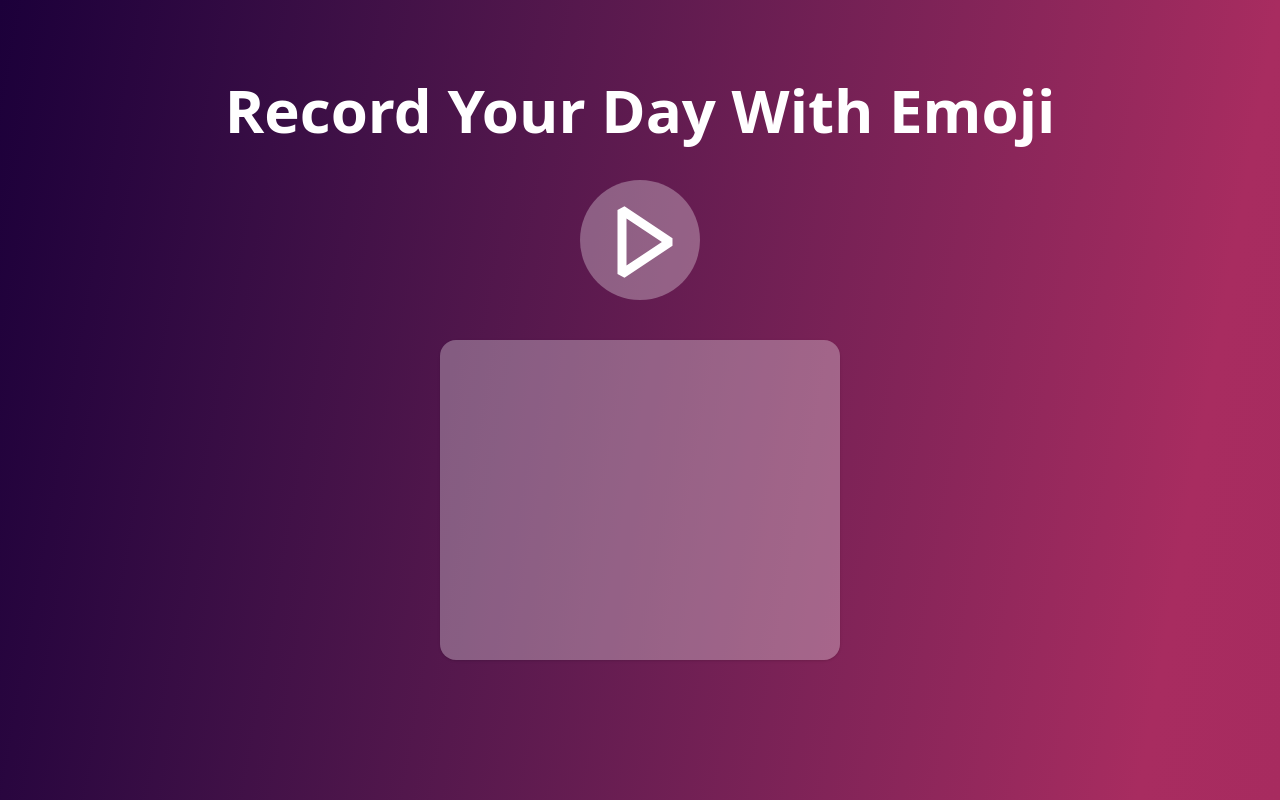
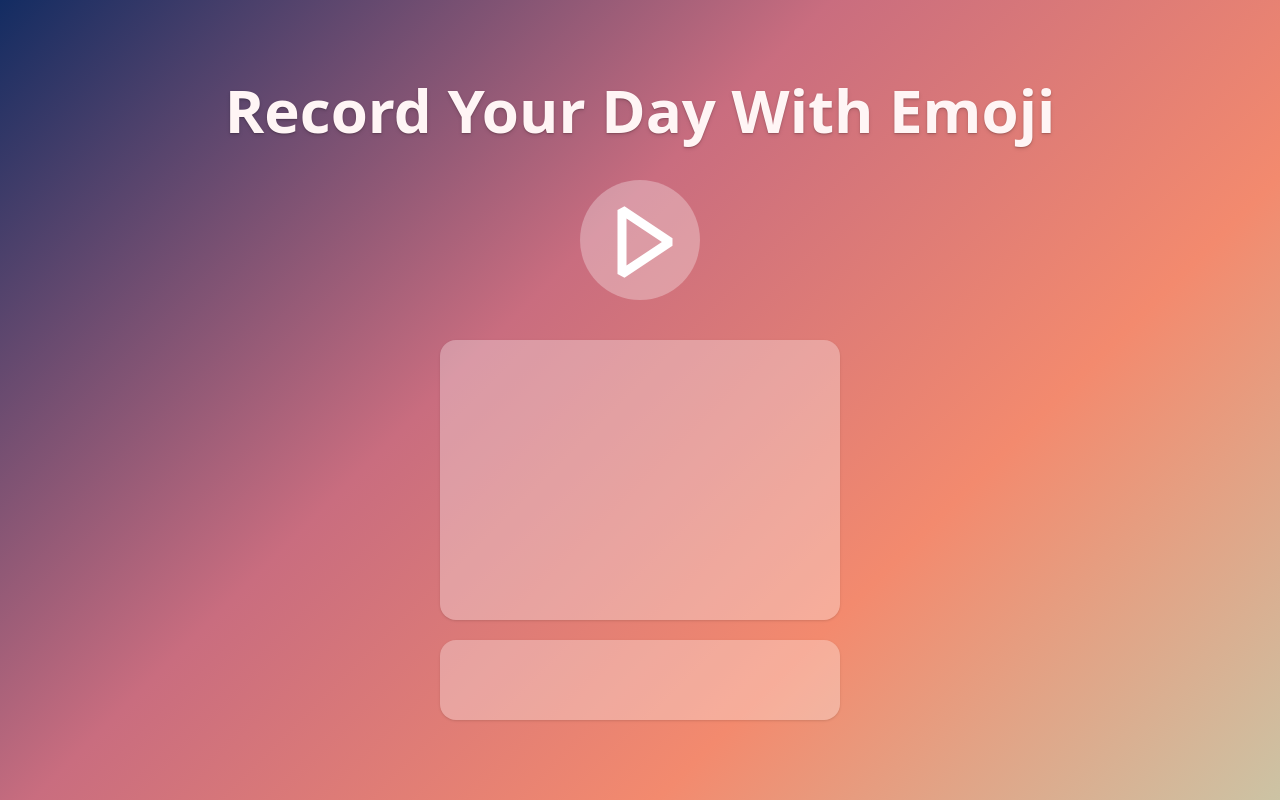
Before and after one commit to jyooDev/react_playground, a React (Vite) app in the folder stt-app/frontend/: page / in a window 1280 px wide. Built offline with nearby package versions, Linux system fonts and the light colour scheme.

Commit message:
feat: added EmojiBox component

```diff
--- a/stt-app/frontend/src/App.jsx
+++ b/stt-app/frontend/src/App.jsx
@@ -5,8 +5,8 @@ import Recorder from "./Recorder"
 function App() {
 
   return (
-    <div className="min-h-screen w-full pt-20 bg-linear-100 from-primary-purple from-0% via-primary-middlepink via-90% to-primary-darkpink">
-      <h1 className="flex justify-center mb-10 w-full text-6xl text-white font-bold">Record Your Day With Emoji</h1>
+    <div className="min-h-screen w-full pt-20 bg-[linear-gradient(135deg,var(--color-sunset-purple)_0%,var(--color-sunset-pink)_40%,var(--color-sunset-orange)_70%,var(--color-sunset-gold)_100%)]">
+      <h1 className="flex justify-center mb-10 w-full text-6xl text-[var(--color-beige)] font-bold text-shadow-md">Record Your Day With Emoji</h1>
       <Recorder/>
     </div>
   )
--- /dev/null
+++ b/stt-app/frontend/src/EmojiBox.jsx
@@ -0,0 +1,14 @@
+export const EmojiBox = (props) => {
+    return (
+        <div className="relative flex m-auto bg-white/30 md:w-[50vh] w-full md:max-w-2xl h-[10vh] shadow p-5 rounded-2xl">
+            {props.loading ? (
+                <span className="relative flex justify-center items-center animate-pulse text-4xl text-[var(--color-sunset-pink)] font-bold w-full h-full">CREATING EMOJIS...</span>
+            ) : ('')}
+            { props.emojis ? (
+                <div className="flex relative justify-center items-center w-full text-xl scrollbar-thin scrollbar-webkit overflow-y-auto">
+                    {props.emojis}
+                </div>
+            ) : ('')}
+        </div>
+    )
+}
--- a/stt-app/frontend/src/Recorder.jsx
+++ b/stt-app/frontend/src/Recorder.jsx
@@ -2,12 +2,14 @@ import React, { useRef, useState } from "react";
 import axios from "axios";
 import { VscDebugStart, VscDebugPause, VscDebugStop } from "react-icons/vsc";
 import { TranscriptBox } from "./TranscriptBox.jsx";
-
+import { EmojiBox } from "./EmojiBox.jsx";
 export default function Recorder() {
   const [listening, setListening] = useState(false);
   const [transcript, setTranscript] = useState("");
   const [recordURL, setRecordURL] = useState("");
   const [translationLoading, setTranslationLoading] = useState(false);
+  const [emojiLoading, setEmojiLoading] = useState(false);
+  const [emojis, setEmojis] = useState("");
   const recorderRef = useRef(null);
   const streamRef = useRef(null);
   const chunksRef = useRef([]);
@@ -15,6 +17,7 @@ export default function Recorder() {
   async function start() {
     if (listening) return;
     setRecordURL('');
+    setTranslationLoading(false);
     try {
       streamRef.current = await navigator.mediaDevices.getUserMedia({ audio: true });
       const mimeType = "audio/webm";
@@ -36,16 +39,18 @@ export default function Recorder() {
       };
 
       recorderRef.current.onstop = async (e) => {
-        console.log("DATA ON STOP IS CALLED");
         console.log(chunksRef.current);
         const fullBlob = new Blob(chunksRef.current, { type: "audio/webm" });
         const audioURL = URL.createObjectURL(fullBlob);
         const form = new FormData();
         form.append("file", fullBlob, "sofar.webm");
         try {
+          setTranslationLoading(true);
           const res = await axios.post("http://localhost:3001/api/transcribe", form);
+          setTranslationLoading(false);
           setTranscript(res.data.transcript);
           setRecordURL(audioURL);
+          setEmojiLoading(true);
         } catch (error) {
           console.error("Upload failed:", error?.response?.data || error);
         }
@@ -78,7 +83,11 @@ export default function Recorder() {
           {recordURL && <audio controls src={recordURL}/>}
         </div>
         <div>
-          <TranscriptBox transcript={transcript}/>
+          <TranscriptBox loading={translationLoading} transcript={transcript}/>
+        </div>
+        <div>
+          <EmojiBox emojis=""/>
+          { emojiLoading ? (<EmojiBox loading={emojiLoading} emojis={emojis}/>) : ('')}
         </div>
       </div>
     </div>
--- a/stt-app/frontend/src/TranscriptBox.jsx
+++ b/stt-app/frontend/src/TranscriptBox.jsx
@@ -1,12 +1,13 @@
 
 export const TranscriptBox = (props) => {
     return (
-        <>
-            <div className="flex justify-center m-auto bg-white/30 w-[50vh] max-w-2xl h-[40vh] shadow p-5 rounded-2xl">
-                <div className='scrollbar-thin scrollbar-webkit overflow-y-auto' style={{ whiteSpace: "pre-wrap" }}>
-                    {props.transcript}
-                </div>
+        <div className="relative flex m-auto bg-white/30 w-[50vh] max-w-2xl h-[35vh] shadow p-5 rounded-2xl">
+            {props.loading ? (
+                <span className="relative flex justify-center items-center animate-pulse text-4xl text-[var(--color-sunset-pink)] font-bold w-full h-full">CREATING TRANSCRIPT...</span>
+            ) : ('')}
+            <div className="scrollbar-thin scrollbar-webkit overflow-y-auto">
+                <pre style={{ whiteSpace: "pre-wrap", margin: 0 }}>{props.transcript ?? ""}</pre>
             </div>
-        </>
+        </div>
     )
 }
--- a/stt-app/frontend/src/index.css
+++ b/stt-app/frontend/src/index.css
@@ -1,30 +1,30 @@
 @import "tailwindcss";
 
 @theme{
-    --color-primary-purple: #1c003a;
-    --color-primary-middlepink:  #a82c60;
-    --color-primary-darkpink:  #a72b5f;
+    --color-sunset-purple: rgb(19,44,98);
+    --color-sunset-pink:  rgb(201,109,127);
+    --color-sunset-gold:  rgb(204,195,164);
+    --color-sunset-orange:  rgb(243,138,110);
+    --color-beige: rgb(255,245,245);
 }
 
 @layer utilities {
-  /* Firefox */
   .scrollbar-thin {
     scrollbar-width: thin;
-    scrollbar-color: rgb(31 41 55) transparent; /* thumb track */
+    scrollbar-color: rgb(31 41 55) transparent;
   }
 
-  /* WebKit */
   .scrollbar-webkit::-webkit-scrollbar {
     width: 8px;
     background: transparent;
   }
   .scrollbar-webkit::-webkit-scrollbar-track {
-    background: transparent; /* 하얀 배경 제거 */
+    background: transparent;
   }
   .scrollbar-webkit::-webkit-scrollbar-thumb {
     background-color: rgb(31 41 55);
     border-radius: 20px;
-    border: 2px solid transparent; /* 흰 테두리 제거 */
+    border: 2px solid transparent;
     background-clip: content-box;
   }
   .scrollbar-webkit::-webkit-scrollbar-thumb:hover {
@@ -34,7 +34,6 @@
     background: transparent;
   }
 
-  /* 선택: 스크롤바 여백 고정 */
   .scrollbar-gutter-stable {
     scrollbar-gutter: stable both-edges;
   }
```
